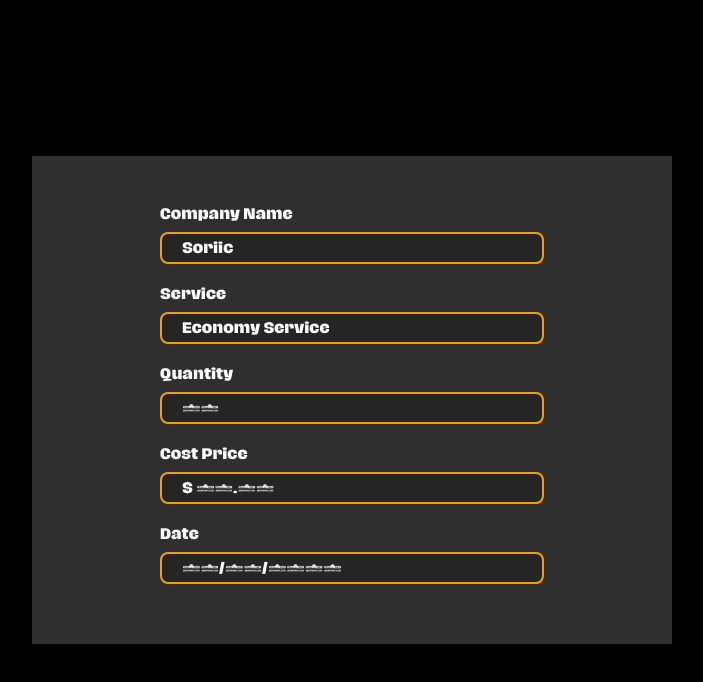
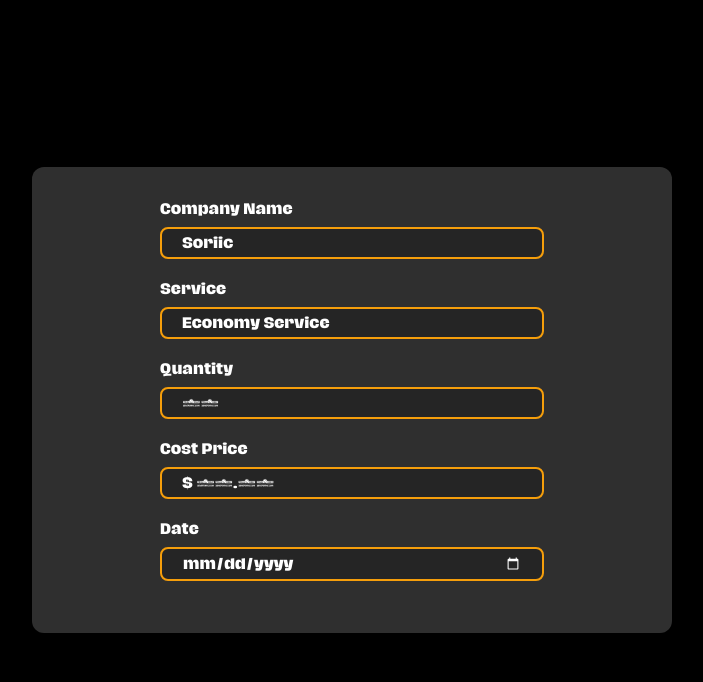
Before and after one commit to arsalanahmad123/firstchoice, a React (Vite) app: page /add_invoice in a window 1280 px wide. Shown: the top 682 px of the page, without its empty margins (288-991 px from the left). Built offline with nearby package versions, Linux system fonts and the light colour scheme; a web font is replaced by a local one.

Commit message:
little modifications about styling in employees page

```diff
--- a/src/Screens/Add_Invoice.jsx
+++ b/src/Screens/Add_Invoice.jsx
@@ -2,28 +2,28 @@ import React from 'react'
 import '../App.css'
 const Add_Invoice = () => {
   return (
-    <div className='bg-black flex justify-center items-center min-h-screen'>
-      <div className='w-1/2 bg-[#2F2F2F] m-auto  flex items-center justify-center   flex-col  pb-10 pt-12 '>
+      <div className='bg-black flex justify-center items-center min-h-screen '>
+      <div className='w-1/2 bg-[#2F2F2F] m-auto  flex items-center justify-center   flex-col  py-8 rounded-xl'>
         <form class="max-w-sm mx-auto">
           <div class="mb-5">
             <label for="email" class="block mb-2 text-sm font-medium text-white">Company Name</label>
-            <input type="email" id="email" class=" border-2 bg-bgLight  required placeholder-white text-sm text-white rounded-lg w-96 py-1  px-5 focus:outline-none    border-amber-500" placeholder="Soriic" required />
+            <input type="email"  class=" border-2 bg-bgLight  required placeholder-white text-sm text-white rounded-lg w-96 py-1  px-5 focus:outline-none    border-amber-500" placeholder="Soriic" required />
           </div>
           <div class="mb-5">
             <label for="email" class="block mb-2 text-sm font-medium text-white">Service</label>
-            <input type="email" id="email" class=" border-2 bg-bgLight required   placeholder-white text-sm text-white rounded-lg w-96 py-1  px-5 focus:outline-none    border-amber-500" placeholder="Economy Service" required />
+            <input type="email"  class=" border-2 bg-bgLight required   placeholder-white text-sm text-white rounded-lg w-96 py-1  px-5 focus:outline-none    border-amber-500" placeholder="Economy Service" required />
           </div>
           <div class="mb-5">
             <label for="email" class="block mb-2 text-sm font-medium text-white">Quantity</label>
-            <input type="email" id="email" class=" border-2 bg-bgLight required  placeholder-white text-sm text-white rounded-lg w-96 py-1  px-5 focus:outline-none    border-amber-500" placeholder="00" required />
+            <input type="number"  class=" border-2 bg-bgLight required  placeholder-white text-sm text-white rounded-lg w-96 py-1  px-5 focus:outline-none    border-amber-500" placeholder="00" required />
           </div>
           <div class="mb-5">
             <label for="email" class="block mb-2 text-sm font-medium text-white">Cost Price</label>
-            <input type="email" id="email" class=" border-2 bg-bgLight  required placeholder-white text-sm text-white rounded-lg w-96 py-1  px-5 focus:outline-none    border-amber-500" placeholder="$ 00.00" required />
+            <input type="number"  class=" border-2 bg-bgLight  required placeholder-white text-sm text-white rounded-lg w-96 py-1  px-5 focus:outline-none    border-amber-500" placeholder="$ 00.00" required />
           </div>
           <div class="mb-5">
             <label for="email" class="block mb-2 text-sm font-medium text-white">Date</label>
-            <input type="email" id="email" class=" border-2 bg-bgLight required  placeholder-white text-sm text-white rounded-lg w-96 py-1  px-5 focus:outline-none    border-amber-500" placeholder="01/01/2024" required />
+            <input type="date"  class=" border-2 bg-bgLight required  placeholder-white text-sm text-white rounded-lg w-96 py-1  px-5 focus:outline-none    border-amber-500" placeholder="01/01/2024" required />
           </div>
 
 
```
